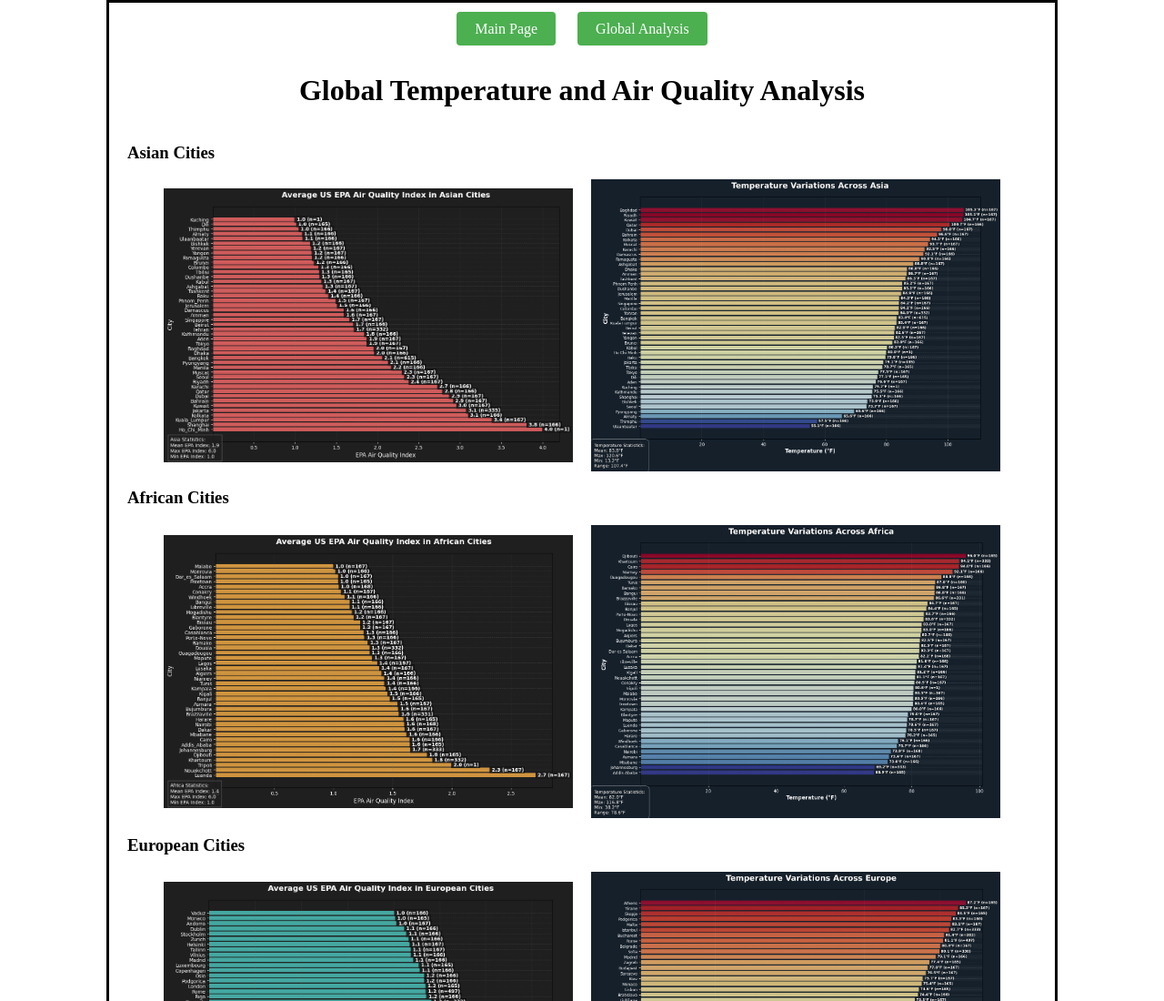
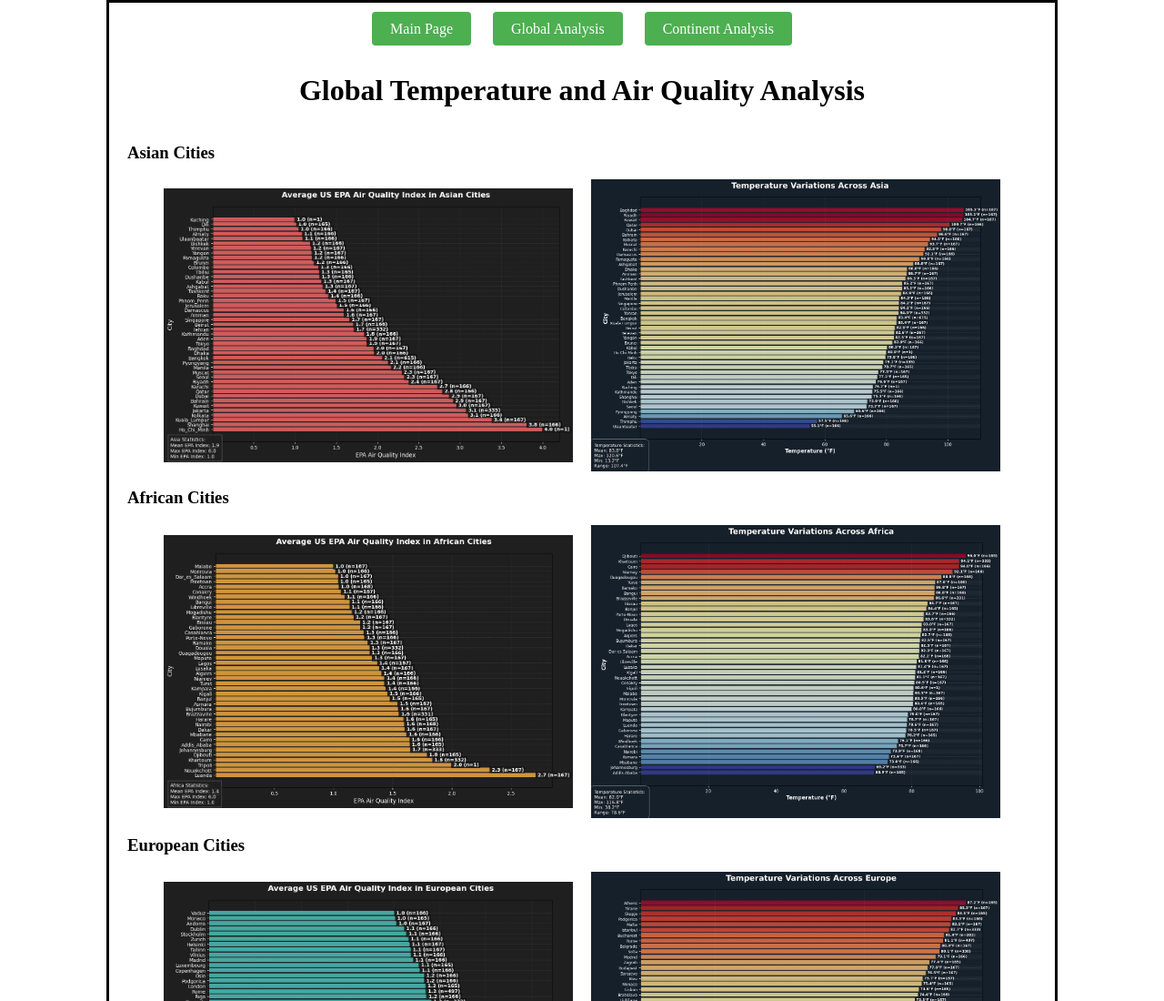
Before and after one commit to qanhng/DS4200-Project, a plain HTML site: page secondPage.html in a window 1280 px wide. Shown: the top 1100 px of the page at 91% size. Drawn offline with nearby package versions, Linux system fonts and the light colour scheme; a script that the page names is missing.

Commit message:
Update secondPage.html

```diff
--- a/secondPage.html
+++ b/secondPage.html
@@ -10,6 +10,7 @@
     <div class="nav-buttons" style="text-align: center; margin: 20px 0;">
         <a href="index.html" style="padding: 10px 20px; margin: 0 10px; font-size: 16px; background-color: #4CAF50; color: white; text-decoration: none; border-radius: 4px;">Main Page</a>
         <a href="secondPage.html" style="padding: 10px 20px; margin: 0 10px; font-size: 16px; background-color: #4CAF50; color: white; text-decoration: none; border-radius: 4px;">Global Analysis</a>
+        <a href="thirdPage.html" style="padding: 10px 20px; margin: 0 10px; font-size: 16px; background-color: #4CAF50; color: white; text-decoration: none; border-radius: 4px;">Continent Analysis</a>
     </div>
 
     <h1>Global Temperature and Air Quality Analysis</h1>
```
